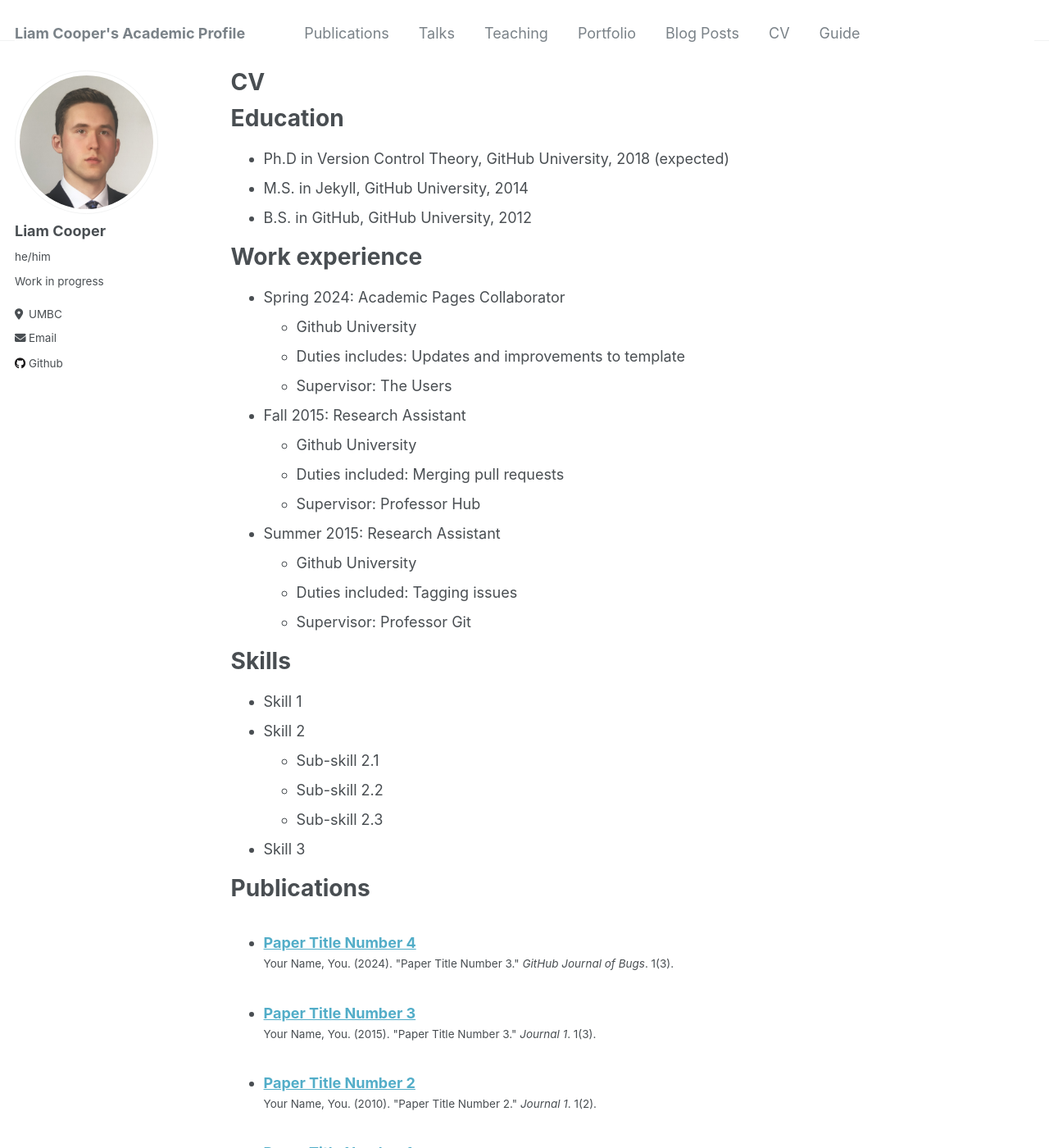
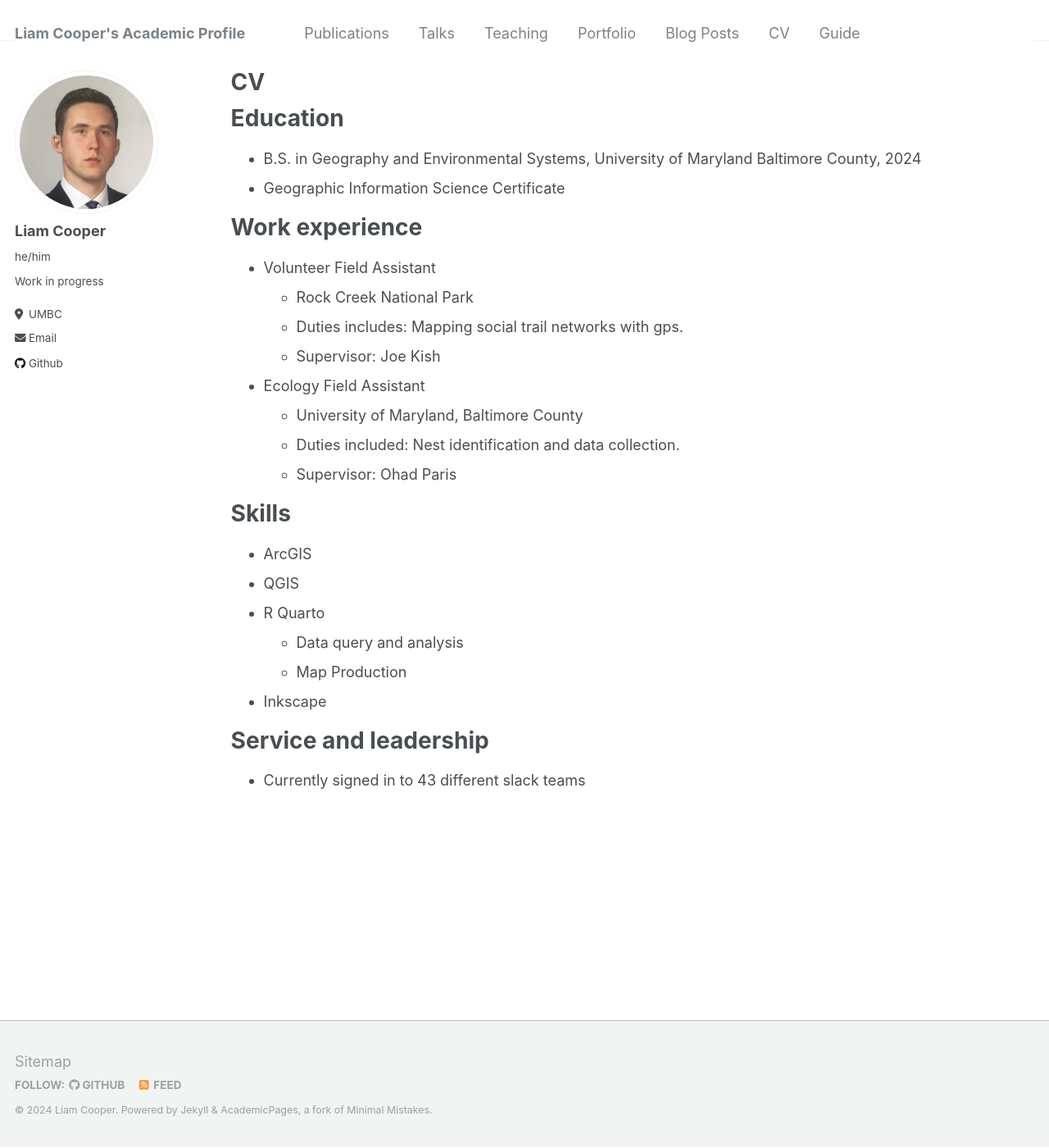
Before and after one commit to liamcooper24/liamcooper24, a Jekyll site: the page built from _pages/cv.md, in a window 1280 px wide and 1400 px high. Shown: the whole window at 82% size. Built offline with Jekyll 4.4.1, drawn with Linux system fonts in a browser that asks for light colours; some of the changed text lies outside the part shown.

Commit message:
Update cv.md

```diff
--- a/_pages/cv.md
+++ b/_pages/cv.md
@@ -11,53 +11,29 @@ redirect_from:
 
 Education
 ======
-* Ph.D in Version Control Theory, GitHub University, 2018 (expected)
-* M.S. in Jekyll, GitHub University, 2014
-* B.S. in GitHub, GitHub University, 2012
+* B.S. in Geography and Environmental Systems, University of Maryland Baltimore County, 2024
+* Geographic Information Science Certificate
 
 Work experience
 ======
-* Spring 2024: Academic Pages Collaborator
-  * Github University
-  * Duties includes: Updates and improvements to template
-  * Supervisor: The Users
+* Volunteer Field Assistant
+  * Rock Creek National Park
+  * Duties includes: Mapping social trail networks with gps.
+  * Supervisor: Joe Kish
 
-* Fall 2015: Research Assistant
-  * Github University
-  * Duties included: Merging pull requests
-  * Supervisor: Professor Hub
-
-* Summer 2015: Research Assistant
-  * Github University
-  * Duties included: Tagging issues
-  * Supervisor: Professor Git
+* Ecology Field Assistant
+  * University of Maryland, Baltimore County
+  * Duties included: Nest identification and data collection.
+  * Supervisor: Ohad Paris
 
 Skills
 ======
-* Skill 1
-* Skill 2
-  * Sub-skill 2.1
-  * Sub-skill 2.2
-  * Sub-skill 2.3
-* Skill 3
-
-Publications
-======
-  <ul>{% for post in site.publications reversed %}
-    {% include archive-single-cv.html %}
-  {% endfor %}</ul>
-
-Talks
-======
-  <ul>{% for post in site.talks reversed %}
-    {% include archive-single-talk-cv.html  %}
-  {% endfor %}</ul>
-
-Teaching
-======
-  <ul>{% for post in site.teaching reversed %}
-    {% include archive-single-cv.html %}
-  {% endfor %}</ul>
+* ArcGIS
+* QGIS
+* R Quarto
+  * Data query and analysis
+  * Map Production
+* Inkscape
 
 Service and leadership
 ======
```
